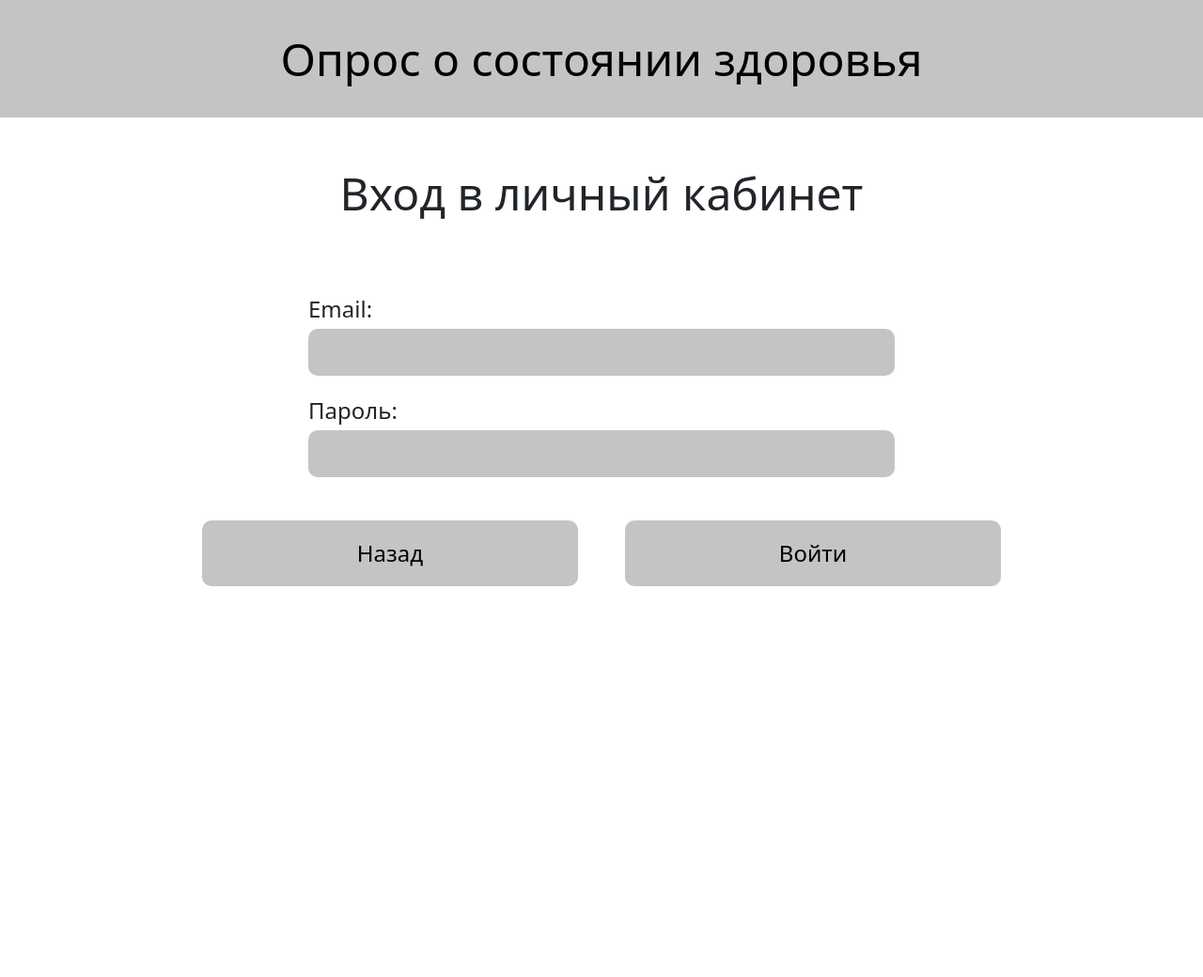
After one commit to JoelWillLiveForever/Medical_Survey, a Django app: page /login_page in a window 1280 px wide. The commit adds this page. Shown: the whole page at 94% size. Run offline with Django 4.2, Linux system fonts and the light colour scheme; some libraries are stand-ins or nearby versions.

Commit message:
Changes in registration form and patient model. Patient model reworked Added login page and base for profile. Fixed back button to home page.
Co-authored-by: Vladimir Nikulin <mail.jorey@gmail.com>
Co-authored-by: Tanya-Podoprikhina <Tanya-Podoprikhina@users.noreply.github.com>

```diff
--- a/Main_App/admin.py
+++ b/Main_App/admin.py
@@ -16,14 +16,14 @@ class Patient_Admin(UserAdmin):
     model = Patient
 
     # список юзеров в админке
-    list_display = ('email', 'phone', 'surname', 'name', 'lastname', 'age', 'is_staff', 'is_active', 'is_superuser', )
+    list_display = ('email', 'phone', 'surname', 'name', 'lastname', 'age', 'city', 'university', 'faculty', 'is_staff', 'is_active', 'is_superuser', )
 
     # фильтр в админке
     list_filter = ('is_staff', 'is_active', 'is_superuser', )
 
     # просмотр и изменение полей
     fieldsets = (
-        (None, {'fields': ('email', 'phone', 'surname', 'name', 'lastname', 'password', 'date_joined', 'date_registration', )}),
+        (None, {'fields': ('email', 'phone', 'surname', 'name', 'lastname', 'age', 'birth_date', 'city', 'university', 'faculty', 'password', 'date_joined', 'date_registration', )}),
         ('Permissions', {'fields': ('is_staff', 'is_active', 'is_superuser', )}),
     )
 
@@ -31,7 +31,7 @@ class Patient_Admin(UserAdmin):
     add_fieldsets = (
         (None, {
             'classes': ('wide', ),
-            'fields': ('email', 'phone','surname', 'name', 'lastname', 'gender', 'birth_date', 'age','password1', 'password2', 'is_staff', 'is_active', 'is_superuser', )}
+            'fields': ('email', 'phone','surname', 'name', 'lastname', 'gender', 'birth_date', 'password1', 'password2', 'is_staff', 'is_active', 'is_superuser', )}
         ),
     )
 
--- a/Main_App/forms.py
+++ b/Main_App/forms.py
@@ -17,20 +17,58 @@ class PatientCreationForm(UserCreationForm):
 
     class Meta:
         model = Patient
-        fields = ('email', 'phone', 'surname', 'name', 'lastname', 'gender', 'birth_date', 'age', 'password')
+        fields = ('email', 'phone', 'surname', 'name', 'lastname', 'city', 'university', 'faculty', 'gender', 'birth_date', 'age', 'password')
 
 
 class PatientChangeForm(UserChangeForm):
 
     class Meta:
         model = Patient
-        fields = ('email', 'phone', 'surname', 'name', 'lastname', 'gender', 'birth_date', 'age', 'password')
+        fields = ('email', 'phone', 'surname', 'name', 'lastname', 'city', 'university', 'faculty', 'gender', 'birth_date', 'age', 'password')
+
+class LoginForm(forms.Form):
+    email = forms.EmailField(required=True, label='Email', max_length=320)
+    password = forms.CharField(required=True, label='Пароль', max_length=320, widget=forms.PasswordInput)
+
+    error_messages = {
+        'not_user': 'Неправильный Email или пароль!',
+        'error': 'Форма не валидна!',
+    }
+
+    class Meta:
+        model = get_user_model()
+        fields = (
+            'email',
+            'password',
+       )
+
+    # def clean(self):
+    #     email = self.cleaned_data.get('email')
+    #     password = self.cleaned_data.get('password')
+    #     user = authenticate(email=email, password=password)
+
+    #     if not user or not user.is_active:
+    #         raise forms.ValidationError(
+    #             self.error_messages['not_user'],
+    #             code='not_user',
+    #         )
+    #     return self.cleaned_data
+
+    # def login(self, request):
+    #     email = self.cleaned_data.get('email')
+    #     password = self.cleaned_data.get('password')
+    #     user = authenticate(email=email, password=password)
+    #     return user
 
 class RegistrationForm(UserCreationForm):
 
     surname = forms.CharField(required=True, label='* Фамилия', max_length=320, help_text='Не более 320 символов')
     name = forms.CharField(required=True, label='* Имя', max_length=320, help_text='Не более 320 символов')
     lastname = forms.CharField(required=False, label='* Отчество', max_length=320, help_text='Не более 320 символов')
+
+    city = forms.CharField(required=False, label='* Город', max_length=320, help_text='Не более 320 символов')
+    university = forms.CharField(required=False, label='* Университет', max_length=320, help_text='Используя сокращение прим. "ВГТУ"')
+    faculty = forms.CharField(required=False, label='* Факультет', max_length=320, help_text='Используя сокращение прим. "ФИТКБ"')
 
     gender = forms.ChoiceField(required=True, label='* Пол', choices=[(1,'Мужской'), (2, 'Женский')], initial=1)
 
@@ -69,6 +107,9 @@ class RegistrationForm(UserCreationForm):
             'surname',
             'name',
             'lastname',
+            'city',
+            'university',
+            'faculty',
             'gender',
             'birth_date',
             'email',
@@ -110,6 +151,9 @@ class RegistrationForm(UserCreationForm):
         user.name = self.cleaned_data['name']
         user.lastname = self.cleaned_data['lastname']
 
+        user.city = self.cleaned_data['city']
+        user.university = self.cleaned_data['university']
+        user.faculty = self.cleaned_data['faculty']
         user.gender = self.cleaned_data['gender']
         user.birth_date = self.cleaned_data['birth_date']
 
--- /dev/null
+++ b/Main_App/static/css/login.css
@@ -0,0 +1,70 @@
+* {
+    box-sizing: border-box;
+}
+
+body {
+    min-height: 130vh;
+}
+
+.text{
+    display: flex;
+    justify-content: center;
+    font-size: 48px;
+    margin-top: 4%;
+}
+
+.loginfields{
+    display: flex;
+    justify-content: center;
+    margin-top: 50px;
+}
+
+.form-group{
+    display: flex;
+    justify-content: space-between;
+    flex-direction: column;
+    width: 648px;
+}
+
+.form-group label {
+    margin: 3px 0;
+    display: block;
+    font-size: 24px;
+}
+
+.form-group input {
+    width: 100%;
+    height: 50px;
+    font-size: 24px;
+    border-radius: 10px;
+    border: none;
+    background: #C4C4C4;
+}
+
+.Enter_button{
+    display: flex;
+    justify-content: center;
+    margin-top: 30px;
+}
+
+.Enter_button button{
+    width: 400px;
+    height: 70px;
+    font-size: 24px;
+    border-radius: 10px;
+    border: none;
+    background: #C4C4C4;
+}
+
+.Enter_button button:hover{
+    background: #757575;
+}
+
+.Enter_button button:active{
+    background: #333333;
+    color: #C4C4C4;
+}
+
+.enter{
+    margin-left: 50px;
+}
--- a/Main_App/static/css/registration.css
+++ b/Main_App/static/css/registration.css
@@ -4,12 +4,6 @@
 
 body {
     min-height: 130vh;
-}
-
-.namepage{
-    display: flex;
-    justify-content: center;
-    font-size: 30px;
 }
 
 p{
--- a/Main_App/templates/acc_active_confirmed.html
+++ b/Main_App/templates/acc_active_confirmed.html
@@ -19,7 +19,7 @@
 
                 <form method="post">
                     {% csrf_token %}
-                    <button class="back_button" name="back_button"><p>Пройти опрос</p></button>
+                    <button class="back_button" name="back_button"><p>Войти в личный кабинет</p></button>
                 </form>
         </div>
     </div>
--- a/Main_App/templates/hello.html
+++ b/Main_App/templates/hello.html
@@ -17,7 +17,7 @@
             <p class="second">Опрос займет 10-15 минут Вашего времени. </p>
         </div>
         <button class="toSurvey" name="toSurveyBtn">
-            Пройти опрос
+            Зарегистрироваться
         </button>
         <div class="subText">
             <p class="first">Если вы уже прошли данный опрос и хотите посмотреть результаты, то войдите в личный кабинет с помощью своего ФИО и номера телефона, ранее указанные в опросе.</p>
--- /dev/null
+++ b/Main_App/templates/login_page.html
@@ -0,0 +1,31 @@
+{% extends 'base.html' %}
+
+{% block title %}
+Вход в личный кабинет
+{% endblock %}
+{% block content %}
+{% load static %}
+<link rel="stylesheet" type='text/css' href='{% static "css/login.css" %}'>
+
+<div class="container body-form">
+    <div class="row explanation">
+        <div class="col-md-12">
+            <div class="text">
+                <p>Вход в личный кабинет</p>
+            </div>
+        </div>
+    </div>
+    <form method="post">
+        {% csrf_token %}
+        <div class="row loginfields">
+            <div class="form-group">
+                {{ login_form.as_p }}
+            </div>
+        </div>
+        <div class="row Enter_button">
+            <button type="button" onclick="location.href = '/'" class="back" name='back_button'>Назад</button>
+            <button type="submit" class="enter" name="login_button"> Войти </button>
+        </div>
+    </form>
+</div>
+{% endblock %}
--- a/Main_App/urls.py
+++ b/Main_App/urls.py
@@ -7,5 +7,7 @@ urlpatterns = [
     path('acc_active_sent', views.acc_active_sent, name='acc_active_sent'),
     path('acc_active_confirmed', views.acc_active_confirmed, name='acc_active_confirmed'),
     path('activate/(?P<uidb64>[0-9A-Za-z_\-]+)/(?P<token>[0-9A-Za-z]{1,13}-[0-9A-Za-z]{1,20})/$', views.activate, name='activate'),
+    path('login_page', views.login_page, name='login_page'),
+    path('profile', views.profile, name='profile'),
     path('questionA', views.questionA, name='questionA'),
 ]
--- a/Main_App/views.py
+++ b/Main_App/views.py
@@ -12,8 +12,8 @@ from django.core.mail import EmailMessage
 from django.shortcuts import redirect, render
 from django.contrib.auth import login, logout
 
-from .forms import RegistrationForm
 from .models import *
+from .forms import *
 
 # Create your views here.
 
@@ -21,6 +21,8 @@ def hello(request):
 
     if request.method == 'POST' and 'toSurveyBtn' in request.POST:
         return redirect('registration')
+    if request.method == 'POST' and 'toProfileBtn' in request.POST:
+        return redirect('login_page')
     context= {
 
     }
@@ -65,7 +67,7 @@ def acc_active_sent(request):
 
 def acc_active_confirmed(request):
     if request.method == 'POST' and 'back_button' in request.POST:
-        return redirect('questionA')
+        return redirect('login_page')
     return render(request, 'acc_active_confirmed.html')
 
 def activate(request, uidb64, token):
@@ -84,6 +86,35 @@ def activate(request, uidb64, token):
     else:
         return HttpResponse('Activation link is invalid!')
 
+def login_page(request):
+    if request.user.is_authenticated:
+        return redirect('profile')
+
+    # error = ''
+    # if request.method == 'POST' and request.method == 'GET' and 'back_button' in request.GET:
+    #     return redirect('home')
+    if request.method == 'POST' and 'login_button' in request.POST:
+        login_form = LoginForm(request.POST)
+
+        if login_form.is_valid():
+            email = login_form.cleaned_data.get('email')
+            password = login_form.cleaned_data.get('password')
+
+            user = authenticate(request, email=email, password=password)
+            if user:
+                login(request, user)
+                return redirect('profile')
+
+    form = LoginForm()
+    context = {'login_form': form}
+
+    return render(request, 'login_page.html', context)
+
+def profile(request):
+    if request.method == 'POST' and 'button_logout' in request.POST:
+        logout(request)
+        return redirect('login_page')
+    return render(request, 'profile.html')
 
 def questionA(request):
     context= {
```
Also changed, not shown: Main_App/models.py (+9 -1 lines), Main_App/static/css/profileBase.css (added, +26 -0 lines), Main_App/templates/enterLC.html (added, +26 -0 lines), Main_App/templates/profile.html (added, +9 -0 lines), Main_App/templates/profileBase.html (added, +42 -0 lines), Main_App/templates/registration.html (+19 -3 lines), Main_App/migrations/0001_initial.py, db.sqlite3.
